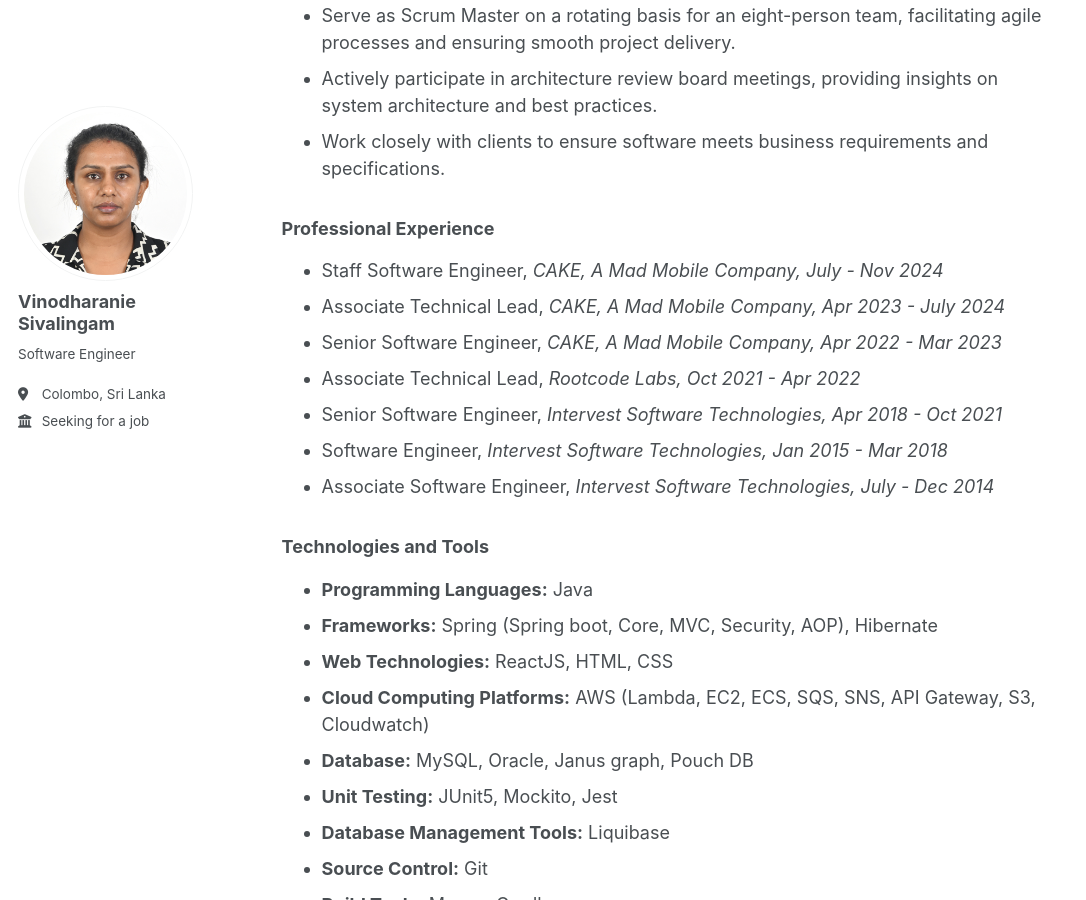
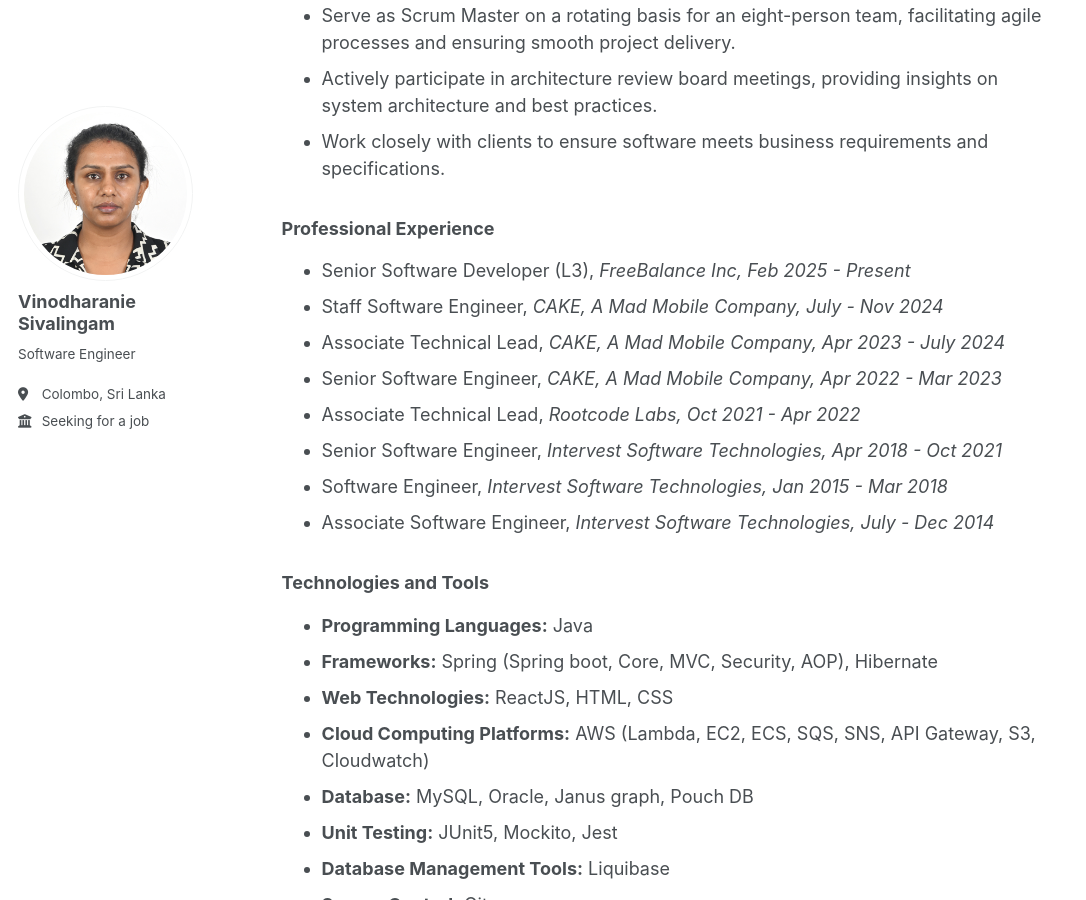
Before and after one commit to vinodharanie/vinodharanie.github.io, a Jekyll site: the page built from _pages/about.md, in a window 1280 px wide and 900 px high, scrolled down 1530 px. Shown: the whole window, without its empty margins (0-1086 px from the left). Built offline with Jekyll 4.4.1, drawn with Linux system fonts in a browser that asks for light colours.

Commit message:
Update about.md

```diff
--- a/_pages/about.md
+++ b/_pages/about.md
@@ -55,6 +55,7 @@ Croatia.*
 - Work closely with clients to ensure software meets business requirements and specifications.
 
 ### Professional Experience
+- Senior Software Developer (L3), *FreeBalance Inc, Feb 2025 - Present*
 - Staff Software Engineer, *CAKE, A Mad Mobile Company, July - Nov 2024*
 - Associate Technical Lead, *CAKE, A Mad Mobile Company, Apr 2023 - July 2024*
 - Senior Software Engineer, *CAKE, A Mad Mobile Company, Apr 2022 - Mar 2023*
```
